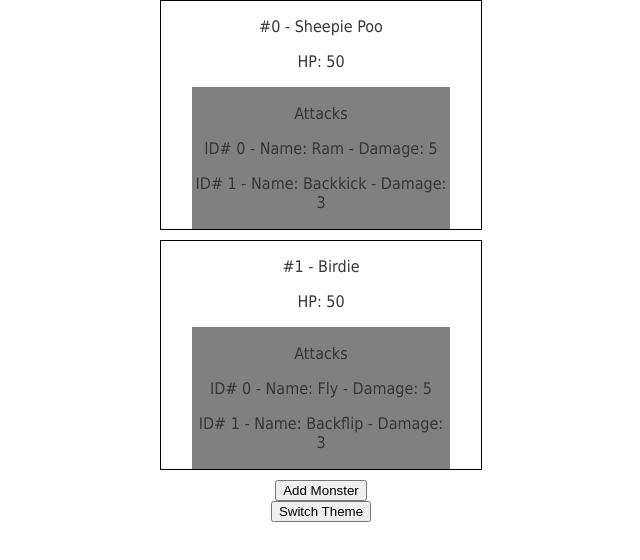
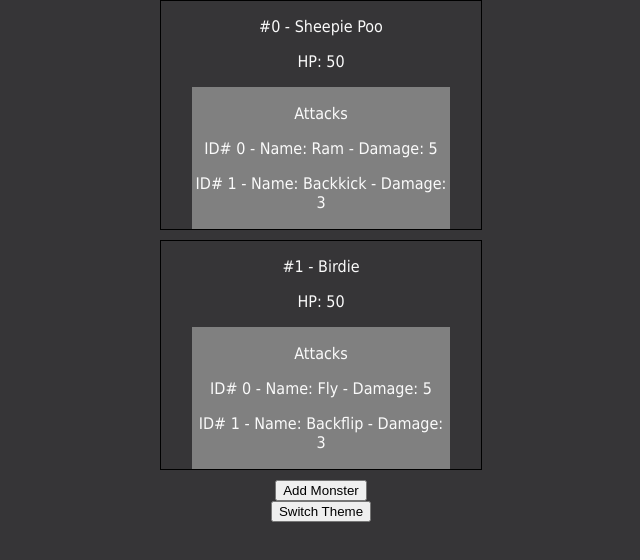
Before and after one commit to shawnantonucci/Monster-Creator, a React (Create React App) app: page / in a window 1280 px wide. Shown: the top 560 px of the page, without its empty margins (319-959 px from the left). Built offline with nearby package versions, Linux system fonts and the light colour scheme.

Commit message:
defaulted dark mode and removed commented code

```diff
--- a/src/App.tsx
+++ b/src/App.tsx
@@ -10,7 +10,7 @@ import { MonsterProvider } from "./context/MonsterProvider";
 import CardContainer from "./components/CardContainer/CardContainer";
 
 function App() {
-  const [theme, setTheme] = useState("light");
+  const [theme, setTheme] = useState("dark");
   const themeToggler = () => {
     theme === "light" ? setTheme("dark") : setTheme("light");
   };
--- a/src/components/GlobalStyles.tsx
+++ b/src/components/GlobalStyles.tsx
@@ -1,9 +1,4 @@
 import { createGlobalStyle } from "styled-components";
-
-// interface DefaultTheme {
-//   body: string
-//   text: string
-// }
 
 export const GlobalStyles  = createGlobalStyle`
   body {
```
